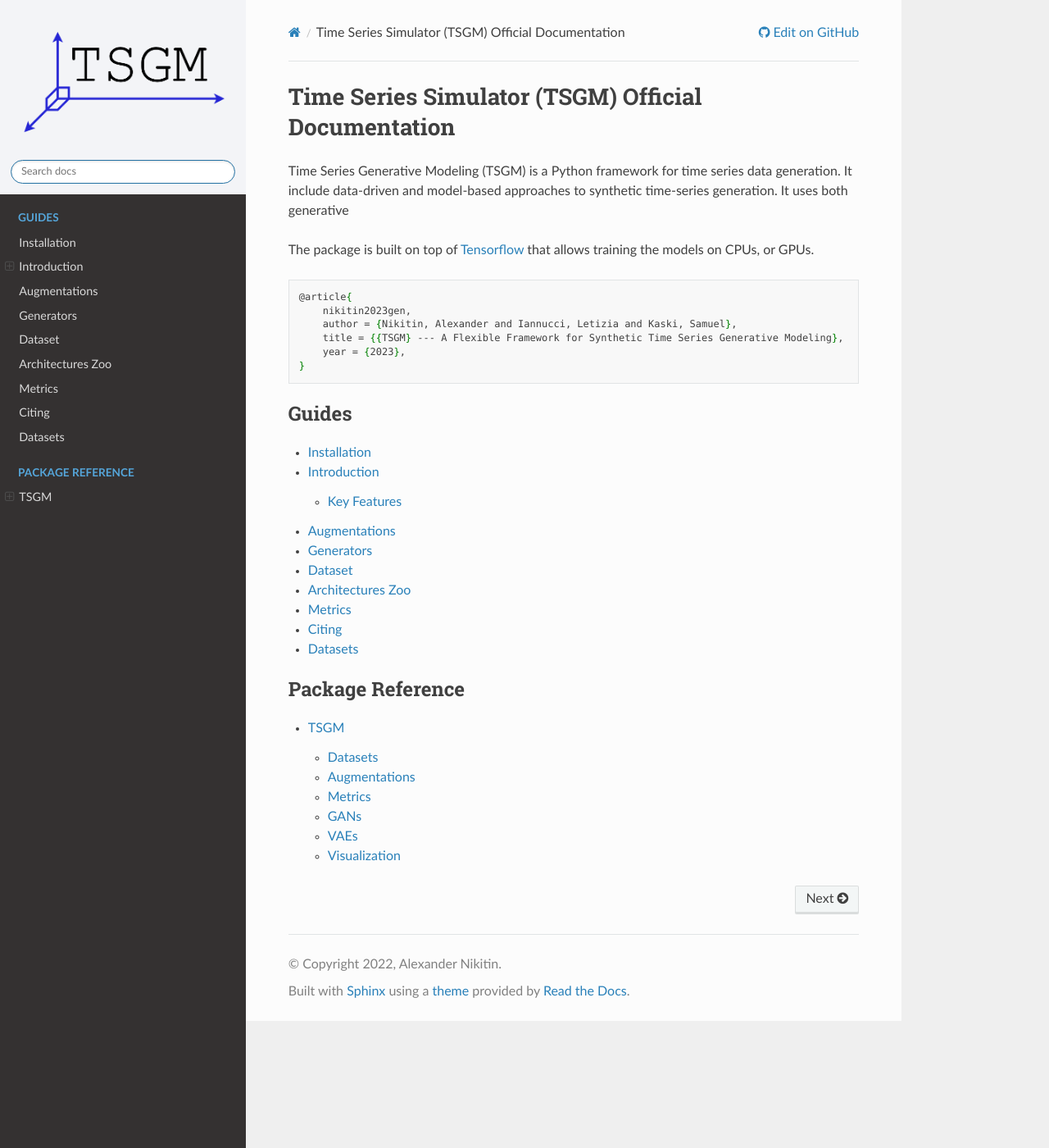
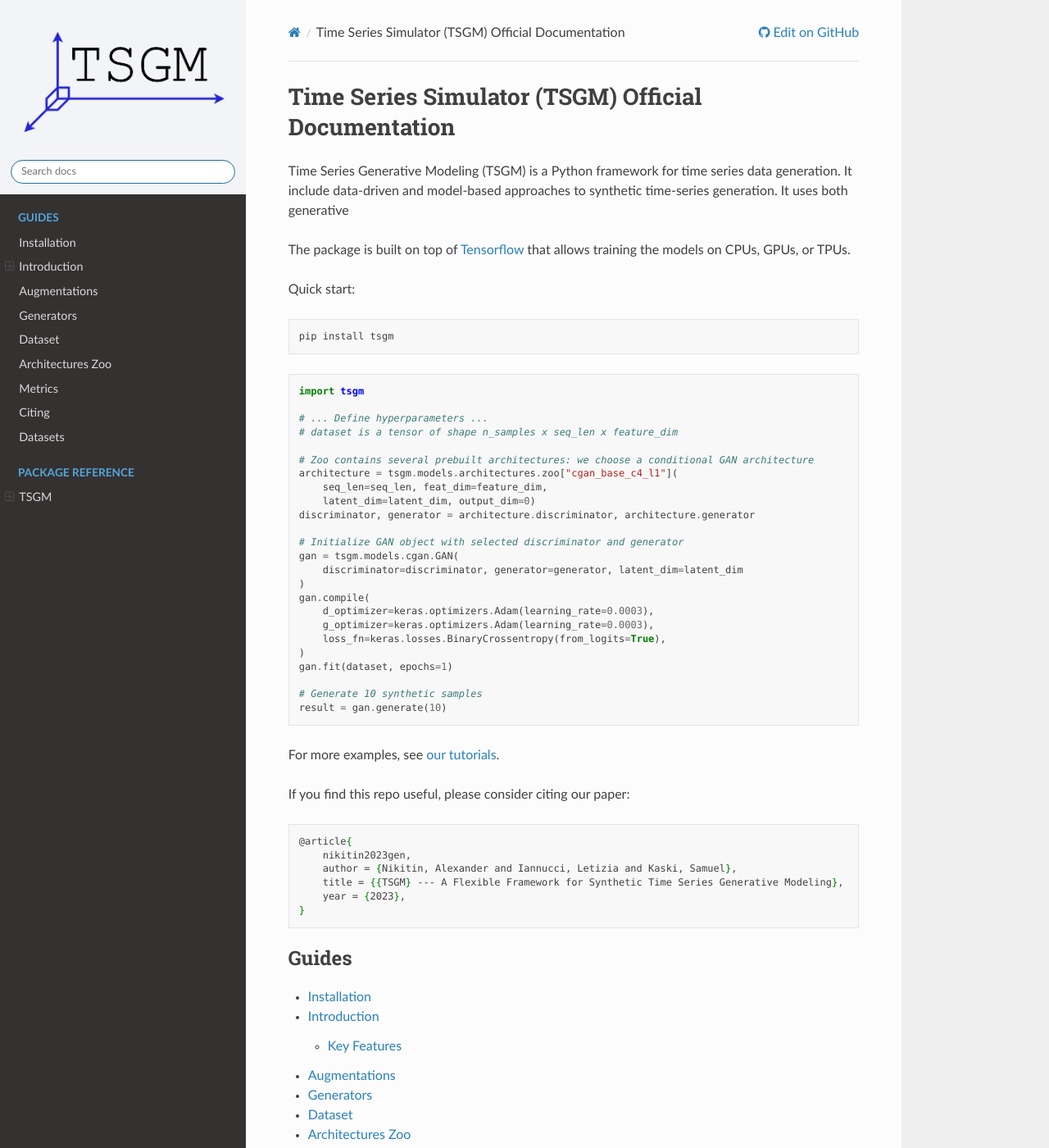
Before and after one commit to AlexanderVNikitin/tsgm, a Sphinx documentation site: the page built from docs/index.rst, in a window 1280 px wide and 1400 px high. Shown: the whole window at 82% size. Built offline with Sphinx 7.4.7 and the Read the Docs theme 2.0.0, drawn with Linux system fonts in a browser that asks for light colours; pages that are not in the unit, such as notebooks, are missing from menus.

Commit message:
update docs

```diff
--- a/docs/index.rst
+++ b/docs/index.rst
@@ -6,7 +6,45 @@ Time Series Simulator (TSGM) Official Documentation
 Time Series Generative Modeling (TSGM) is a Python framework for time series data generation. It include data-driven and model-based approaches to synthetic time-series generation. It uses both generative
 
 
-The package is built on top of `Tensorflow <https://www.tensorflow.org/>`_ that allows training the models on CPUs, or GPUs.
+The package is built on top of `Tensorflow <https://www.tensorflow.org/>`_ that allows training the models on CPUs, GPUs, or TPUs.
+
+Quick start:
+
+.. code-block:: bash
+
+    pip install tsgm
+
+
+.. code-block:: python
+
+    import tsgm
+
+    # ... Define hyperparameters ...
+    # dataset is a tensor of shape n_samples x seq_len x feature_dim
+
+    # Zoo contains several prebuilt architectures: we choose a conditional GAN architecture
+    architecture = tsgm.models.architectures.zoo["cgan_base_c4_l1"](
+        seq_len=seq_len, feat_dim=feature_dim,
+        latent_dim=latent_dim, output_dim=0)
+    discriminator, generator = architecture.discriminator, architecture.generator
+
+    # Initialize GAN object with selected discriminator and generator
+    gan = tsgm.models.cgan.GAN(
+        discriminator=discriminator, generator=generator, latent_dim=latent_dim
+    )
+    gan.compile(
+        d_optimizer=keras.optimizers.Adam(learning_rate=0.0003),
+        g_optimizer=keras.optimizers.Adam(learning_rate=0.0003),
+        loss_fn=keras.losses.BinaryCrossentropy(from_logits=True),
+    )
+    gan.fit(dataset, epochs=1)
+
+    # Generate 10 synthetic samples
+    result = gan.generate(10)
+
+For more examples, see `our tutorials <https://github.com/AlexanderVNikitin/tsgm/tree/main/tutorials>`_.
+
+If you find this repo useful, please consider citing our paper:
 
 .. code-block:: latex
 
```
Also changed, not shown: CONTRIBUTING.md (+5 -5 lines).
